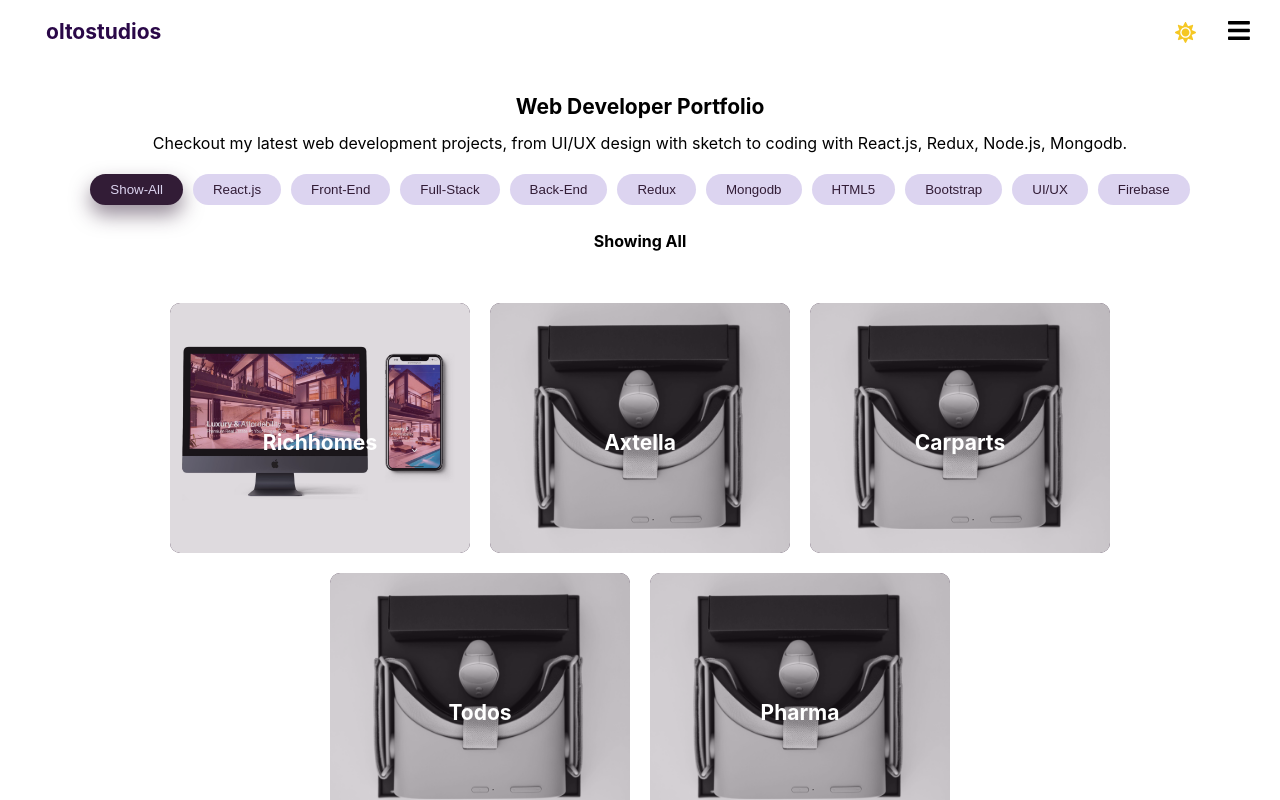
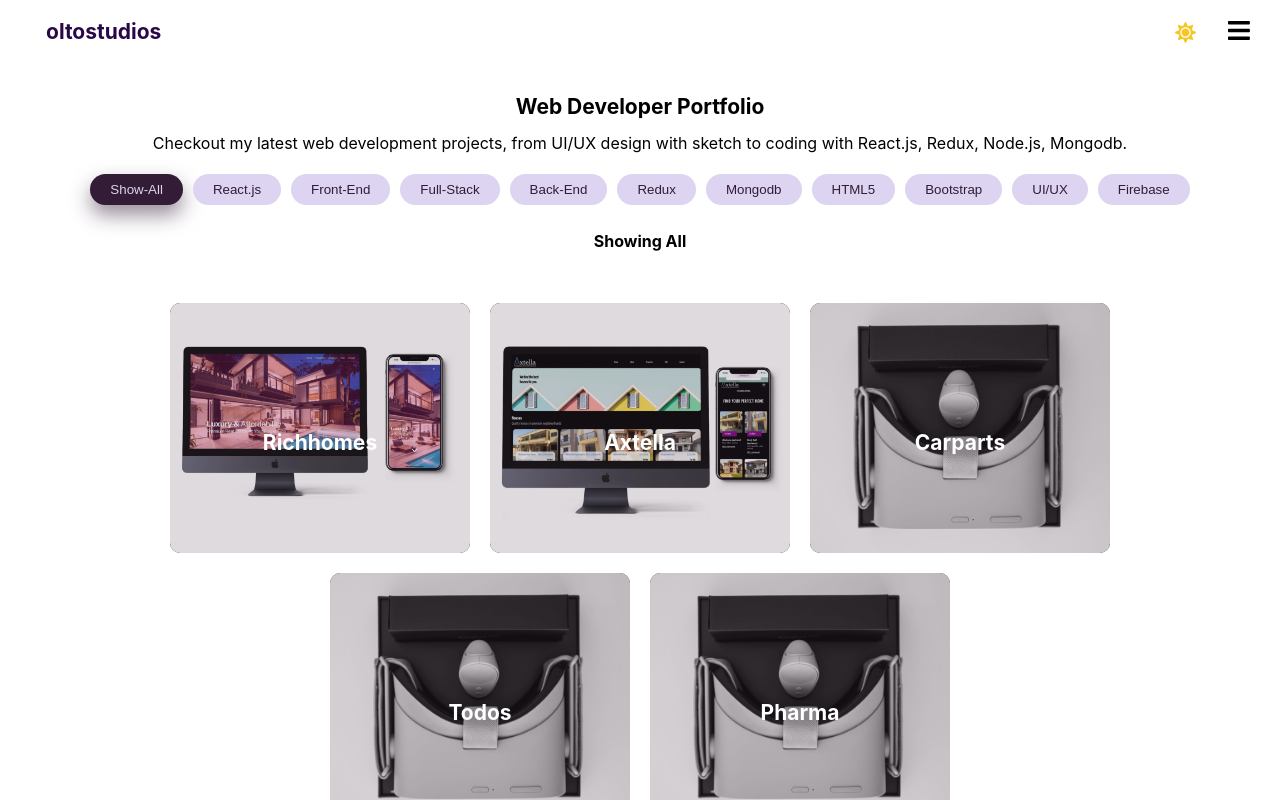
Before and after one commit to tosebikan/oltostudios, a React (Create React App) app: page /portfolio in a window 1280 px wide. Shown: the top 800 px of the page. Built offline with nearby package versions, Linux system fonts and the light colour scheme.

Commit message:
add axtella data

```diff
--- a/src/data.js
+++ b/src/data.js
@@ -33,7 +33,9 @@ const data = {
       images: [
         require("./images/rh/rh1.jpeg"),
         require("./images/rh/rh2.jpg"),
-        require("./images/rh/rh3.png")
+        require("./images/rh/rh3.png"),
+        require("./images/rh/rh4.jpg"),
+        require("./images/rh/rh5.jpg")
       ],
       tech: ["React", "Front-End", "UI/UX", "HTML5"],
       description:
@@ -46,13 +48,19 @@ const data = {
       id: "2",
       title: "Axtella",
       info: "Real estate web app built on React",
-      logo: 'require("./images/logos/axtella")',
-      images: [require("./images/webimg.png"), require("./images/web2img.png")],
+      logo: require("./images/logos/axtella.png"),
+      images: [
+        require("./images/ax/ax2.jpg"),
+        require("./images/ax/ax1.jpg"),
+
+        require("./images/ax/ax3.jpg"),
+        require("./images/ax/ax4.jpg")
+      ],
       tech: ["Gatsby", "Front-End", "UI/UX"],
       description:
         "Lorem ipsum dolor sit amet, consectetur adipiscing elit, sed do eiusmod tempor incididunt ut labore et dolore magna aliqua. Et malesuada fames ac turpis.",
-      url: "https://richhomesgh.com",
-      githubUrl: "https://richhomesgh.com",
+      url: "https://www.axtellagh.com",
+      githubUrl: "https://github.com/tosebikan/axtella",
       type: "web"
     },
     {
```
